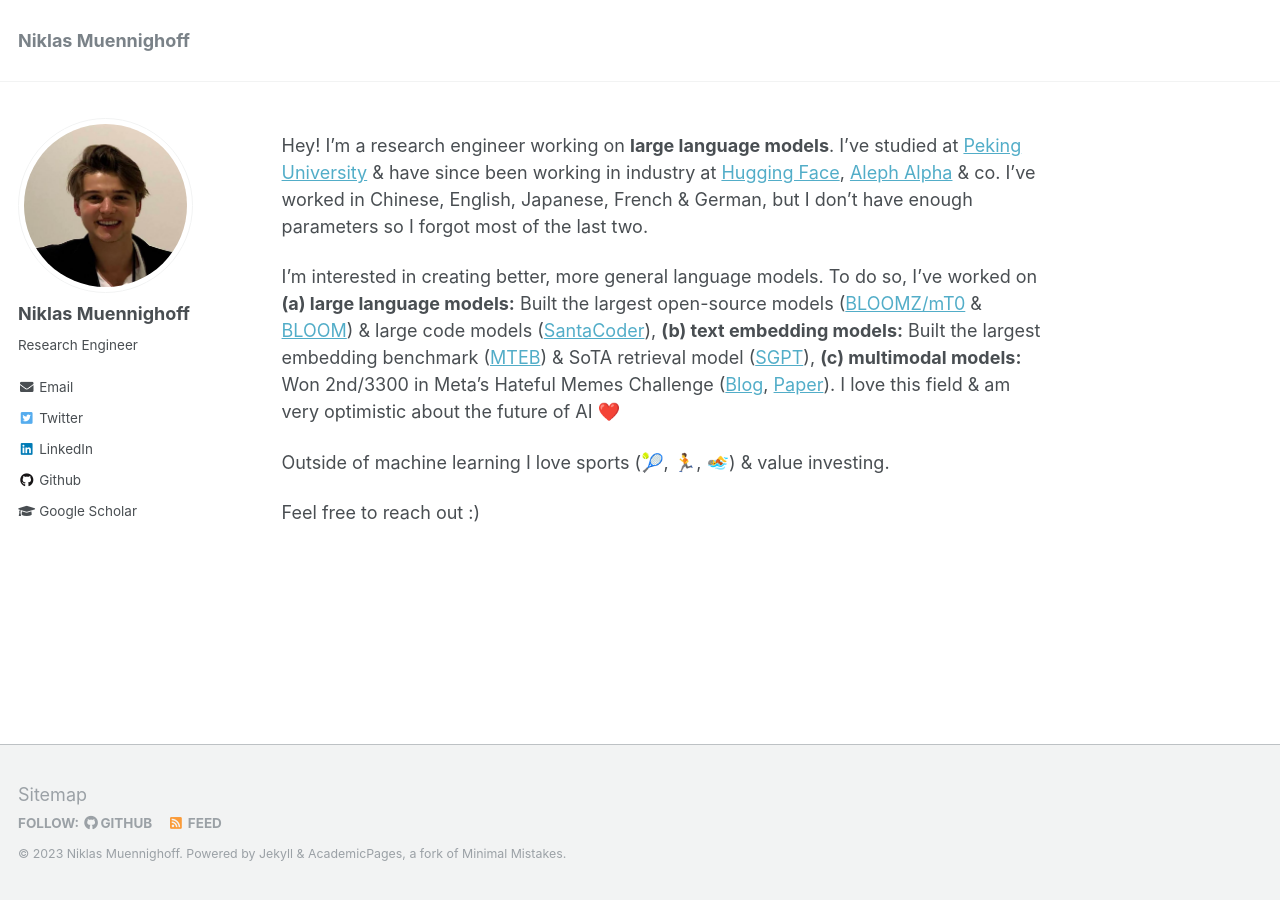
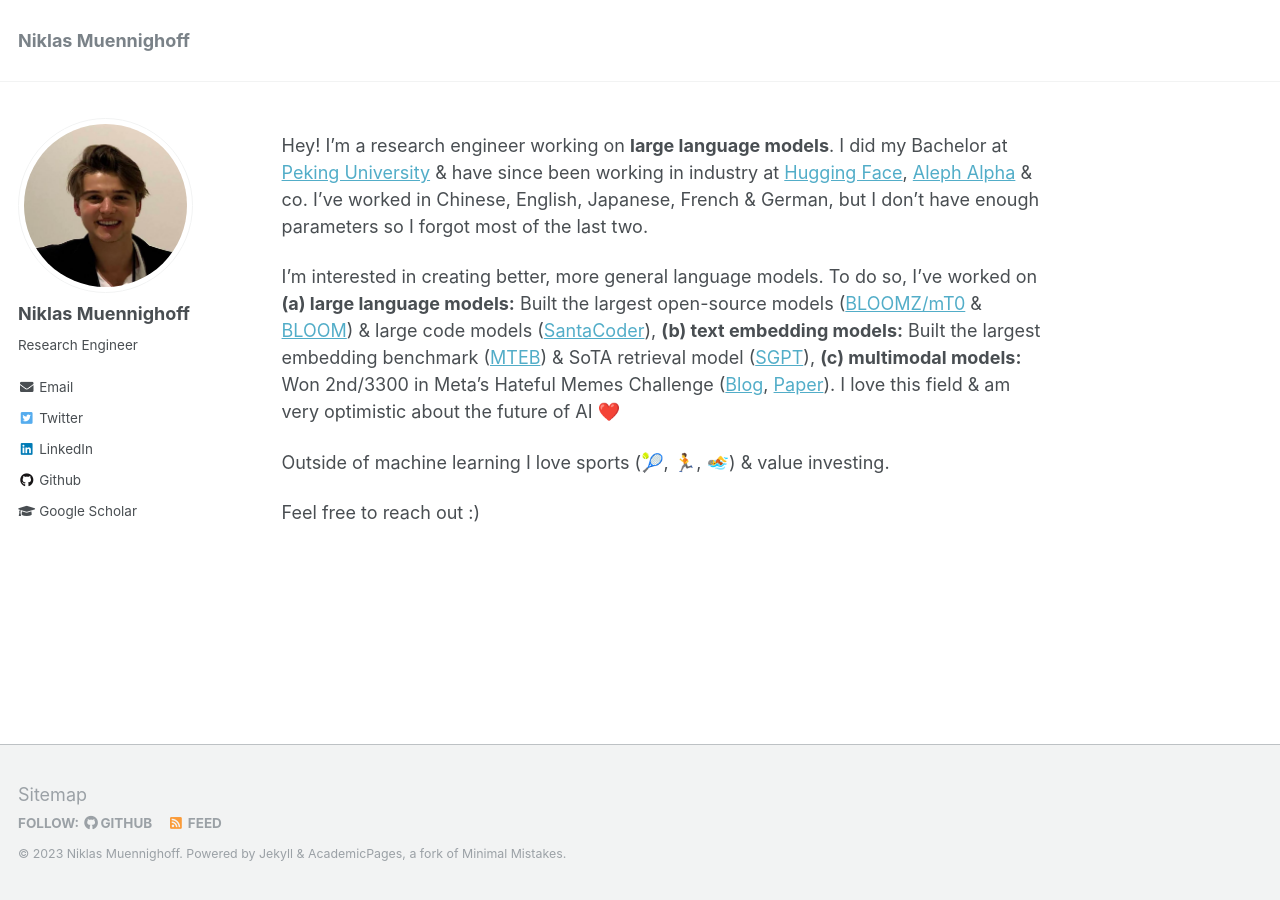
Before and after one commit to Muennighoff/Muennighoff.github.io, a Jekyll site: the page built from _pages/about.md, in a window 1280 px wide. Built offline with Jekyll 4.4.1, drawn with Linux system fonts in a browser that asks for light colours.

Commit message:
Update about.md

```diff
--- a/_pages/about.md
+++ b/_pages/about.md
@@ -9,7 +9,7 @@ redirect_from:
   - /about.html
 ---
 
-Hey! I'm a research engineer working on **large language models**. I've studied at [Peking University](https://en.wikipedia.org/wiki/Peking_University) & have since been working in industry at [Hugging Face](https://huggingface.co/), [Aleph Alpha](https://www.aleph-alpha.com/) & co. I've worked in Chinese, English, Japanese, French & German, but I don't have enough parameters so I forgot most of the last two.
+Hey! I'm a research engineer working on **large language models**. I did my Bachelor at [Peking University](https://en.wikipedia.org/wiki/Peking_University) & have since been working in industry at [Hugging Face](https://huggingface.co/), [Aleph Alpha](https://www.aleph-alpha.com/) & co. I've worked in Chinese, English, Japanese, French & German, but I don't have enough parameters so I forgot most of the last two.
 
 I'm interested in creating better, more general language models. To do so, I've worked on **(a) large language models:** Built the largest open-source models ([BLOOMZ/mT0](https://arxiv.org/abs/2211.01786) & [BLOOM](https://arxiv.org/abs/2211.05100)) & large code models ([SantaCoder](https://arxiv.org/abs/2301.03988)), **(b) text embedding models:** Built the largest embedding benchmark ([MTEB](https://arxiv.org/abs/2210.07316)) & SoTA retrieval model ([SGPT](https://arxiv.org/abs/2202.08904)), **(c) multimodal models:** Won 2nd/3300 in Meta's Hateful Memes Challenge ([Blog](https://ai.facebook.com/blog/hateful-memes-challenge-winners/), [Paper](https://arxiv.org/abs/2012.07788)).
 I love this field & am very optimistic about the future of AI ❤️
```
